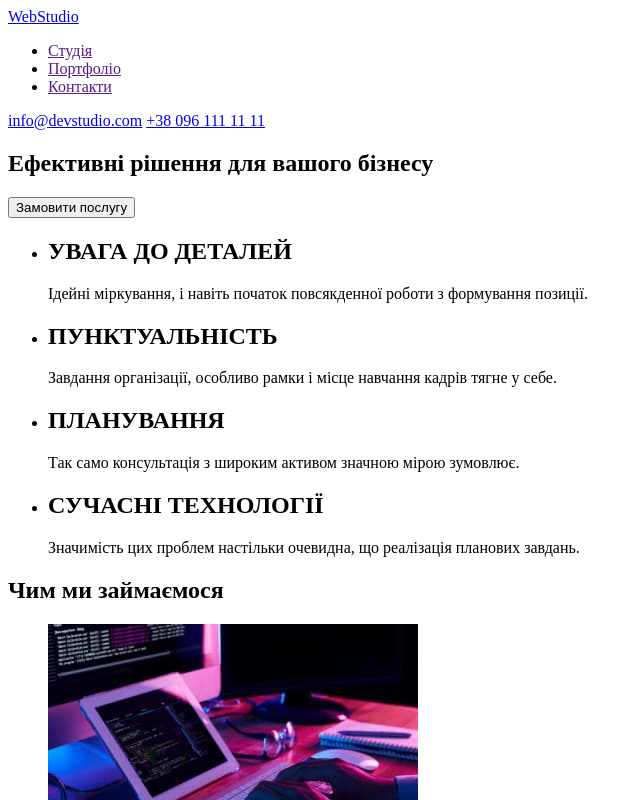
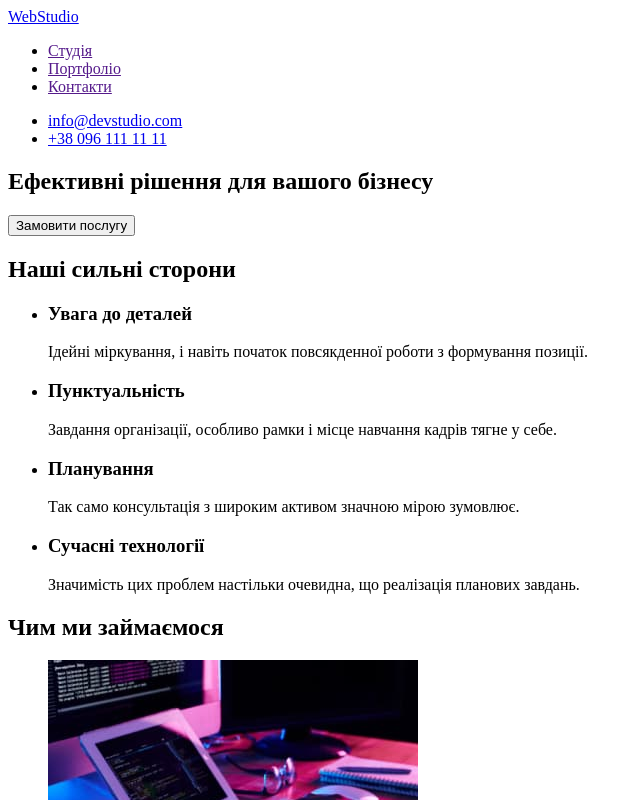
Before and after one commit to EugenijK/goit-markup-hw-01, a plain HTML site: page index.html in a window 1280 px wide. Shown: the top 800 px of the page, without its empty margins (0-642 px from the left). Drawn offline with Linux system fonts and the light colour scheme.

Commit message:
add footer

```diff
--- a/index.html
+++ b/index.html
@@ -16,32 +16,35 @@
                 <li><a href="">Контакти</a></li>
             </ul>
         </nav>
-            <a href="mailto:info@devstudio.com">info@devstudio.com</a>
-            <a href="tel:+380961111111">+38 096 111 11 11</a>
+        <ul>
+            <li><a href="mailto:info@devstudio.com">info@devstudio.com</a></li>
+            <li><a href="tel:+380961111111">+38 096 111 11 11</a></li>
+        </ul>
     </header>
     <main>
-    <div>
+
         <section>
             <h1>Ефективні рішення для вашого бізнесу</h1>
             <button type="button">Замовити послугу</button>
         </section>
-    </div>
+
     <section>
+<h2>Наші сильні сторони</h2>
         <ul>
             <li>
-            <h2>УВАГА ДО ДЕТАЛЕЙ</h2>
+            <h3>Увага до деталей</h3>
             <p>Ідейні міркування, i навіть початок повсякденної роботи з формування позиції.</p>
             </li>
             <li>
-                <h2>ПУНКТУАЛЬНІСТЬ</h2>
+                <h3>Пунктуальність</h3>
                 <p>Завдання організації, особливо рамки i місце навчання кадрів тягне у себе.</p>
             </li>
             <li>
-                <h2>ПЛАНУВАННЯ</h2>
+                <h3>Планування</h3>
                 <p>Так само консультація з широким активом значною мірою зумовлює.</p>
             </li>
             <li>
-                <h2>СУЧАСНІ ТЕХНОЛОГІЇ</h2>
+                <h3>Сучасні технології</h3>
                 <p>Значимість цих проблем настільки очевидна, що реалізація планових завдань.</p>
             </li>
 
@@ -92,9 +95,11 @@
     <footer>
         <a href="/">WebStudio</a>
         <address>
-            м. Київ, пр-т Лесі Українки, 26<br>
-            info@devstudio.com<br>
-            +38 096 111 11 11
+            <ul>
+            <li><a href="https://goo.gl/maps/CPtrU1FHBa2aNyZL9" target="_blank" rel="noopener noreferrer nofollow">м. Київ, пр-т Лесі Украінки, 26</a></li>
+            <li><a href="mailto:info@devstudio.com">info@devstudio.com</a></li>
+            <li><a href="tel:+380961111111">+38 096 111 11 11</a></li>
+            </ul>
         </address>
     </footer>
 </body>
```
Also changed, not shown: images/team1.jpg, images/team2.jpg, images/team3.jpg, images/team4.jpg.
